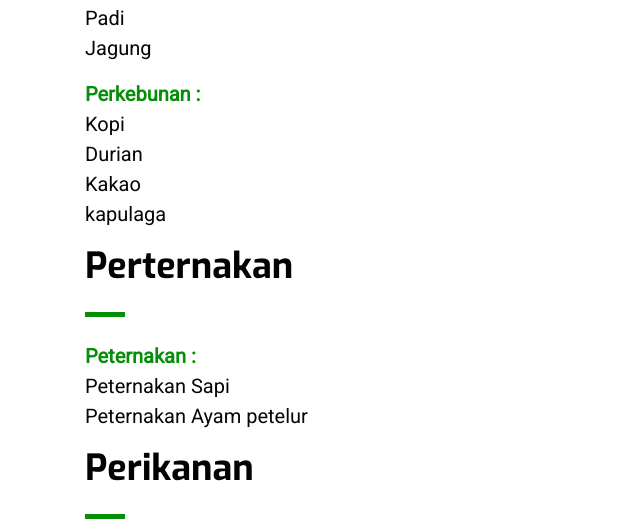
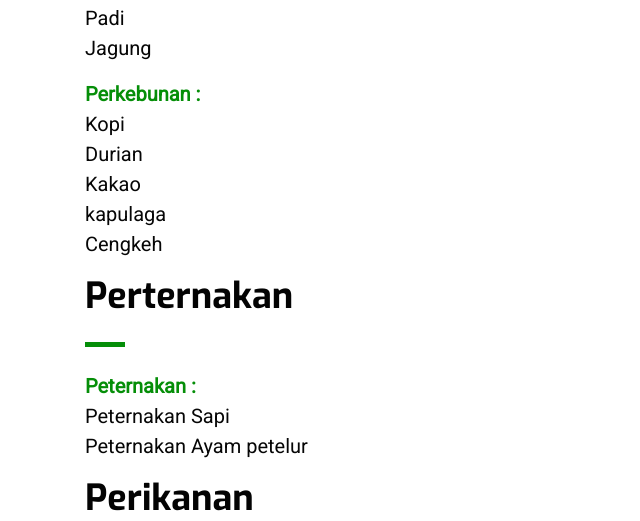
Before and after one commit to Lebakbarangpemdes/Lebakbarang_pemdes, a PHP site: page /keadaan-ekonomi.php in a window 1280 px wide. Shown: the part 894-1415 px from the top of the page, without its empty margins (0-640 px from the left). Run offline with PHP 8.4, Linux system fonts and the light colour scheme.

Commit message:
keadaan-ekonomi.php

```diff
--- a/keadaan-ekonomi.php
+++ b/keadaan-ekonomi.php
@@ -95,7 +95,7 @@
                         <p class="lead">
                             <span class="strong-text">Pertanian : </span> <br> Padi <br> Jagung </p>
                         <p class="lead">
-                            <span class="strong-text">Perkebunan : </span> <br> Kopi <br> Durian <br> Kakao <br> kapulaga
+                            <span class="strong-text">Perkebunan : </span> <br> Kopi <br> Durian <br> Kakao <br> kapulaga <br> Cengkeh
 
                         </p>
                         <h3 class="text-md">Perternakan</h3>
```
